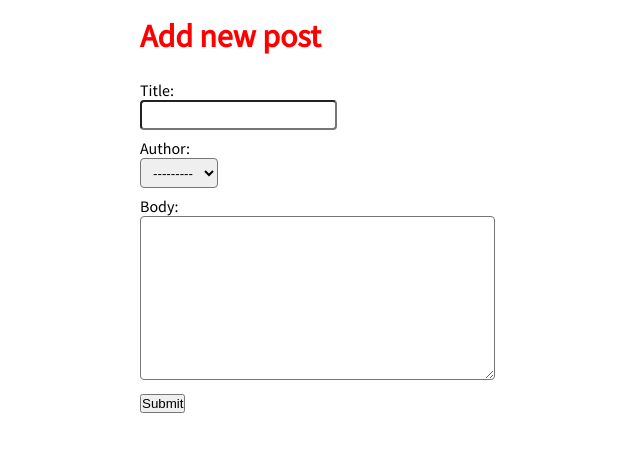
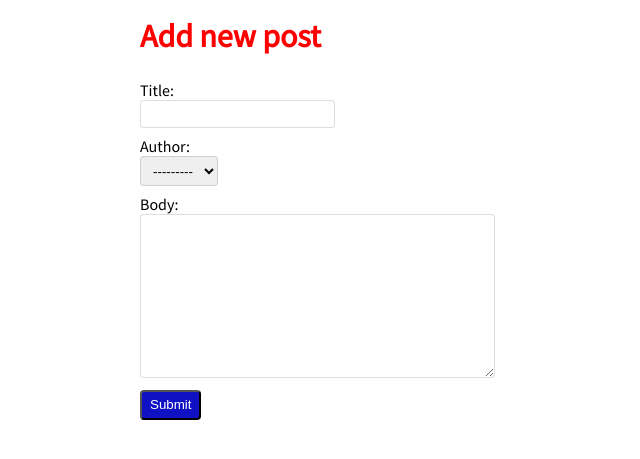
Before and after one commit to paulnyabaro/blog_app, a Django app: page /post/new/ in a window 1280 px wide. Shown: the part 58-517 px from the top of the page, without its empty margins (0-640 px from the left). Run offline with Django 4.2, Linux system fonts and the light colour scheme.

Commit message:
Styling forms

```diff
--- a/static/css/style.css
+++ b/static/css/style.css
@@ -62,7 +62,16 @@ input,select,textarea{
     padding: 0.35rem 0.5rem;
     border-radius: 0.25rem;
     margin-bottom: 0.5rem;
+    outline: none;
+    border:1px solid #0002;
 }
 label{
     display: block;
 }
+button{
+    background-color: rgba(17, 17, 196);
+
+    color: #fff;
+    padding: 0.35rem 0.5rem;
+    border-radius: 0.25rem;
+}
```
